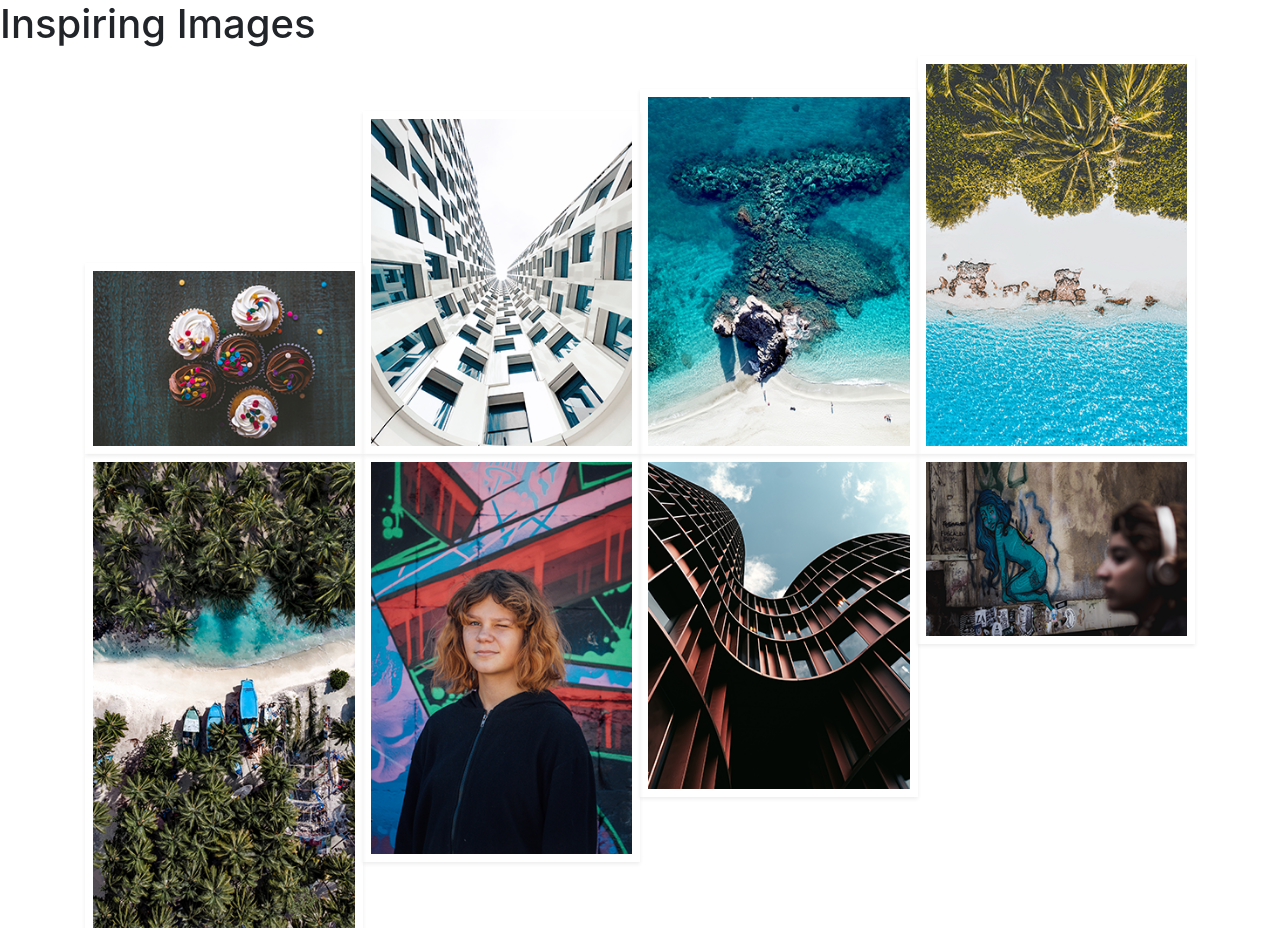
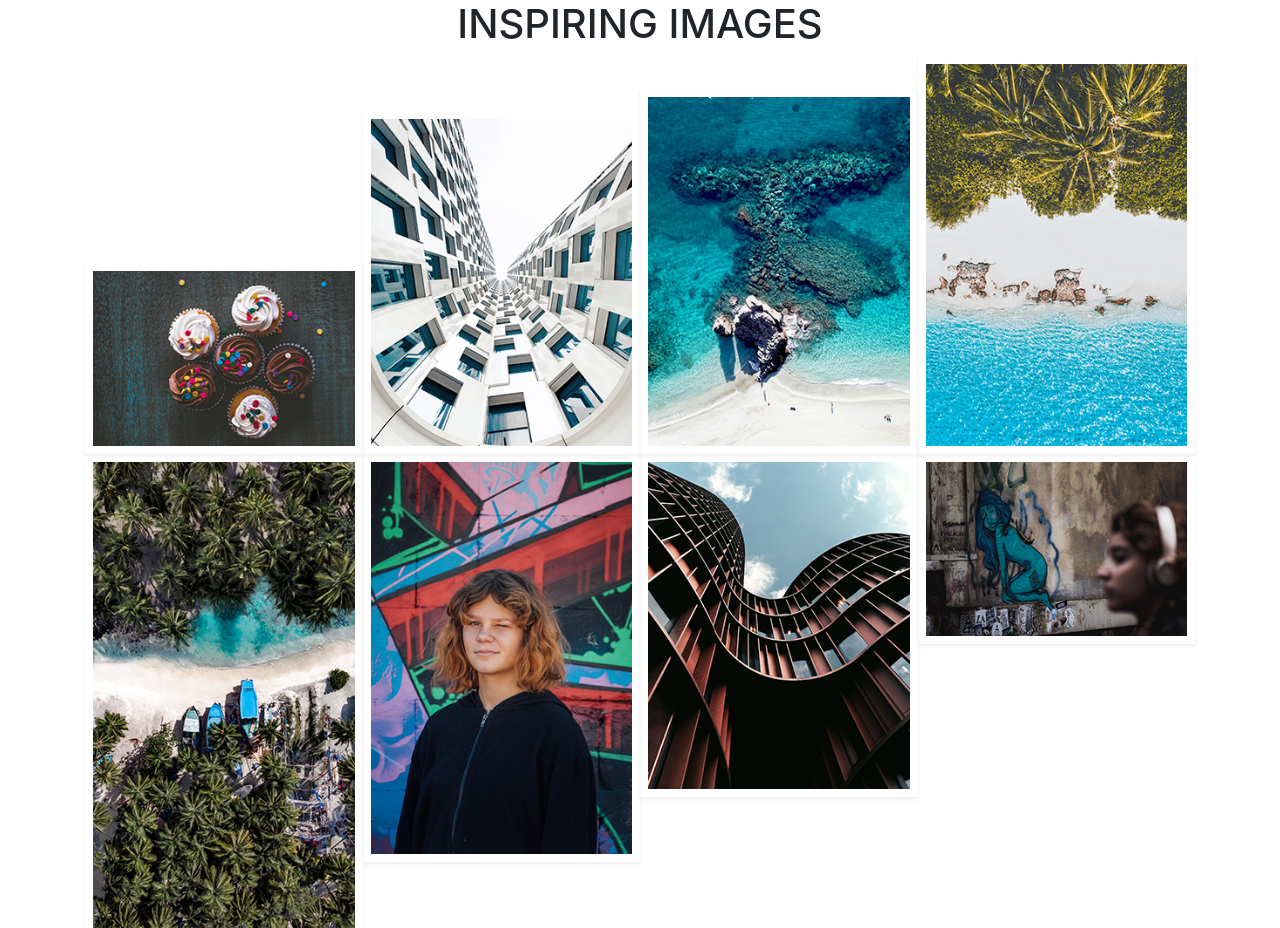
Before and after one commit to beckyh27/m1-hw2-hassler-rebecca, a plain HTML site: page index.html in a window 1280 px wide. Shown: the top 928 px of the page. Drawn offline with nearby package versions, Linux system fonts and the light colour scheme.

Commit message:
Add styling and alignment to heading

```diff
--- a/index.html
+++ b/index.html
@@ -15,7 +15,7 @@
 
   </head>
   <body>
-    <h1>Inspiring Images</h1>
+    <h1 class="text-center text-uppercase">Inspiring Images</h1>
     <div class="container">
         <div  class="row flex no-gutters">
             <img class="p-2 shadow-sm order-sm-1 order-md-9 order-lg-2 col-sm-6 col-md-4 col-lg-3 align-self-sm-end align-self-md-start align-self-lg-end"src="img/hw2-image1.png" alt="White Building" title="White Building">
```
